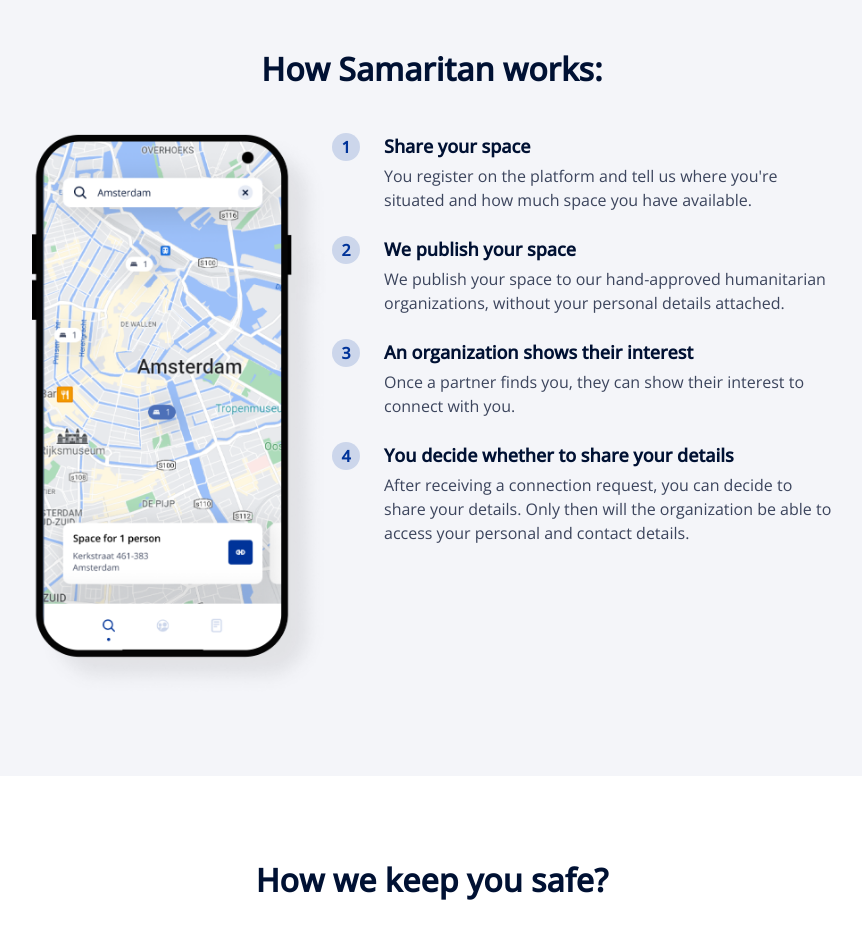
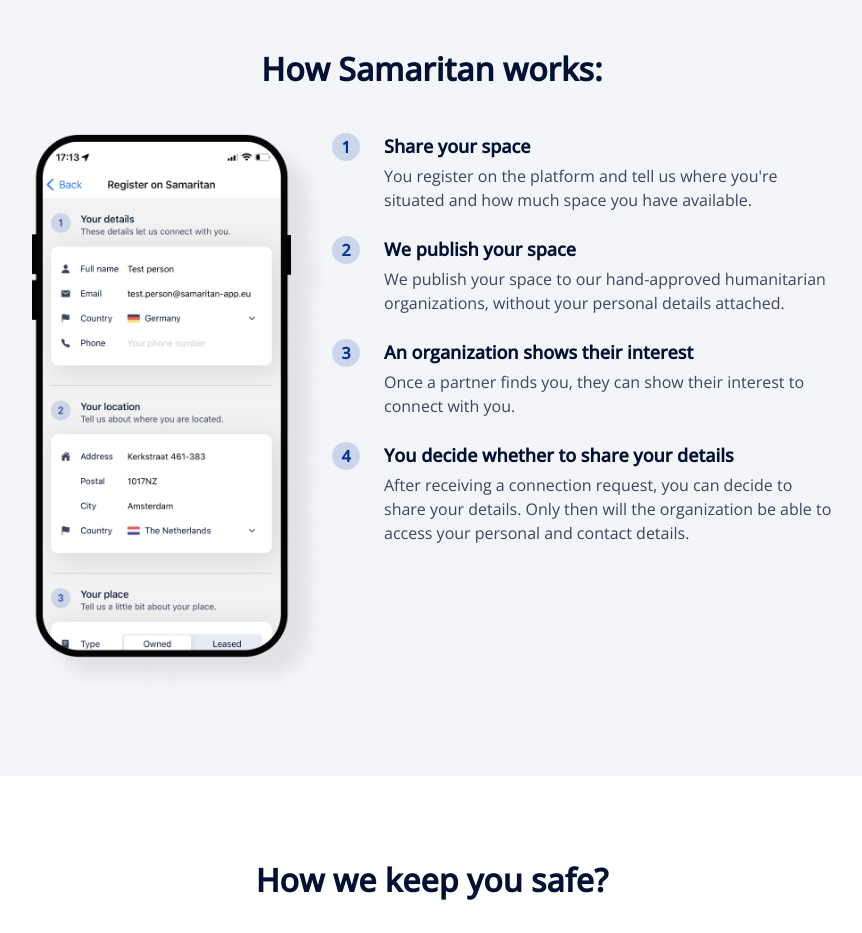
Before and after one commit to fean/samaritan-campaign-site, a Gatsby site: page / in a window 1280 px wide. Shown: the part 1000-1933 px from the top of the page, without its empty margins (208-1070 px from the left). Built offline with nearby package versions, Linux system fonts and the light colour scheme; Gatsby itself is replaced by a stand-in of ours.

Commit message:
Add extra image

```diff
--- a/src/components/AboutPlatformBlock.js
+++ b/src/components/AboutPlatformBlock.js
@@ -13,7 +13,7 @@ const AboutPlatformBlock = () => (
           className="invisible w-0 relative md:w-auto md:mb-0 md:left-0 md:h-auto md:visible"
           width={300}
           quality={95}
-          src="../images/phone.png"
+          src="../images/phone_2.png"
           alt="Samaritan in action"
         />
         <div className="flex flex-col w-full md:w-[500px]">
```
Also changed, not shown: src/images/phone_2.png (added).
